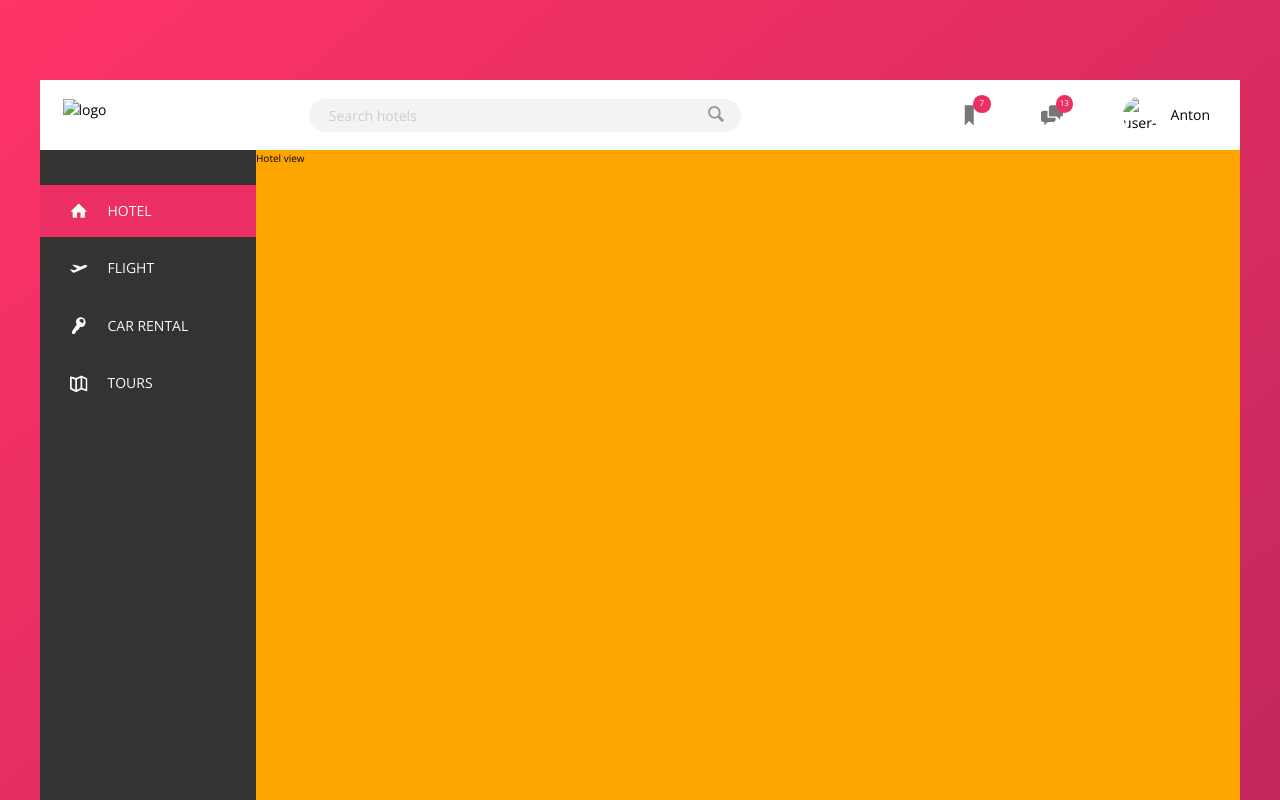
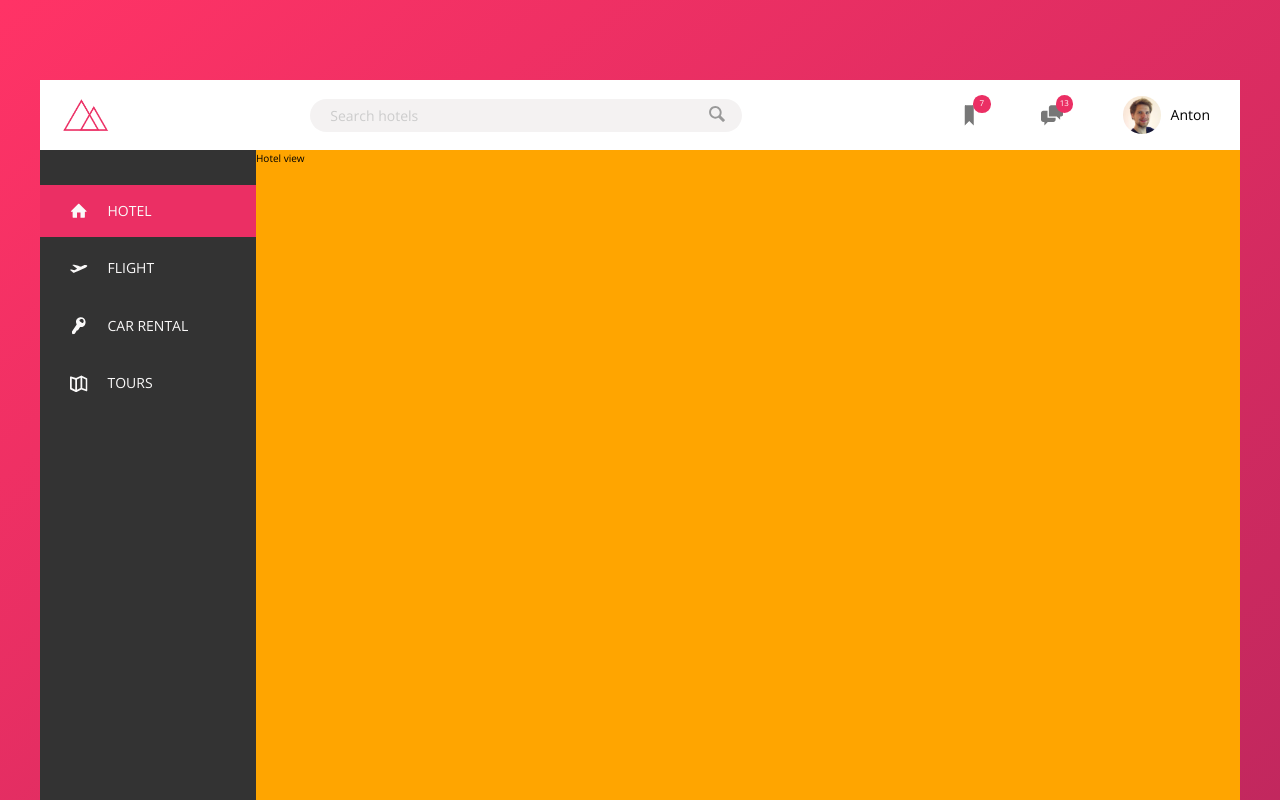
Before and after one commit to gonzoibox/booking-app, a website: page index.html in a window 1280 px wide. Shown: the top 800 px of the page. Drawn offline with nearby package versions, Linux system fonts and the light colour scheme; files that its build step writes are made by us from their sources; the site is published under a folder, as on GitHub Pages, so addresses that start at the root find nothing.

Commit message:
fix images paths

```diff
--- a/index.html
+++ b/index.html
@@ -13,7 +13,7 @@
     <body>
         <div class="container">
             <header class="header">
-                <img src="/img/logo.png" alt="logo" class="logo">
+                <img src="./img/logo.png" alt="logo" class="logo">
 
                 <form action="#" class="search">
                     <input type="text" class="search__input" placeholder="Search hotels">
@@ -38,7 +38,7 @@
                         <span class="user-nav__notification">13</span>
                     </div>
                     <div class="user-nav__user">
-                        <img src="/img/user.jpg" alt="user-photo" class="user-nav__user-photo">
+                        <img src="./img/user.jpg" alt="user-photo" class="user-nav__user-photo">
                         <span class="user-nav__user-name">Anton</span>
                     </div>
                 </nav>
```
